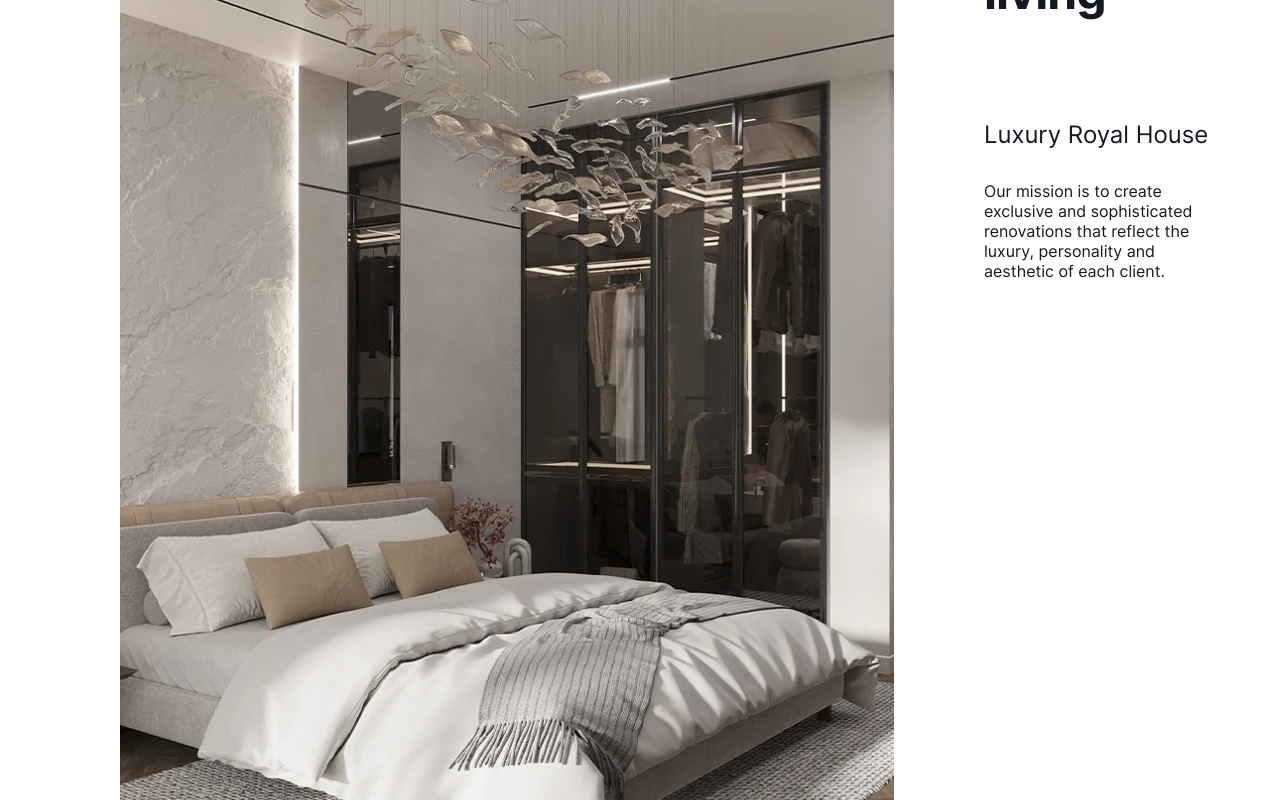
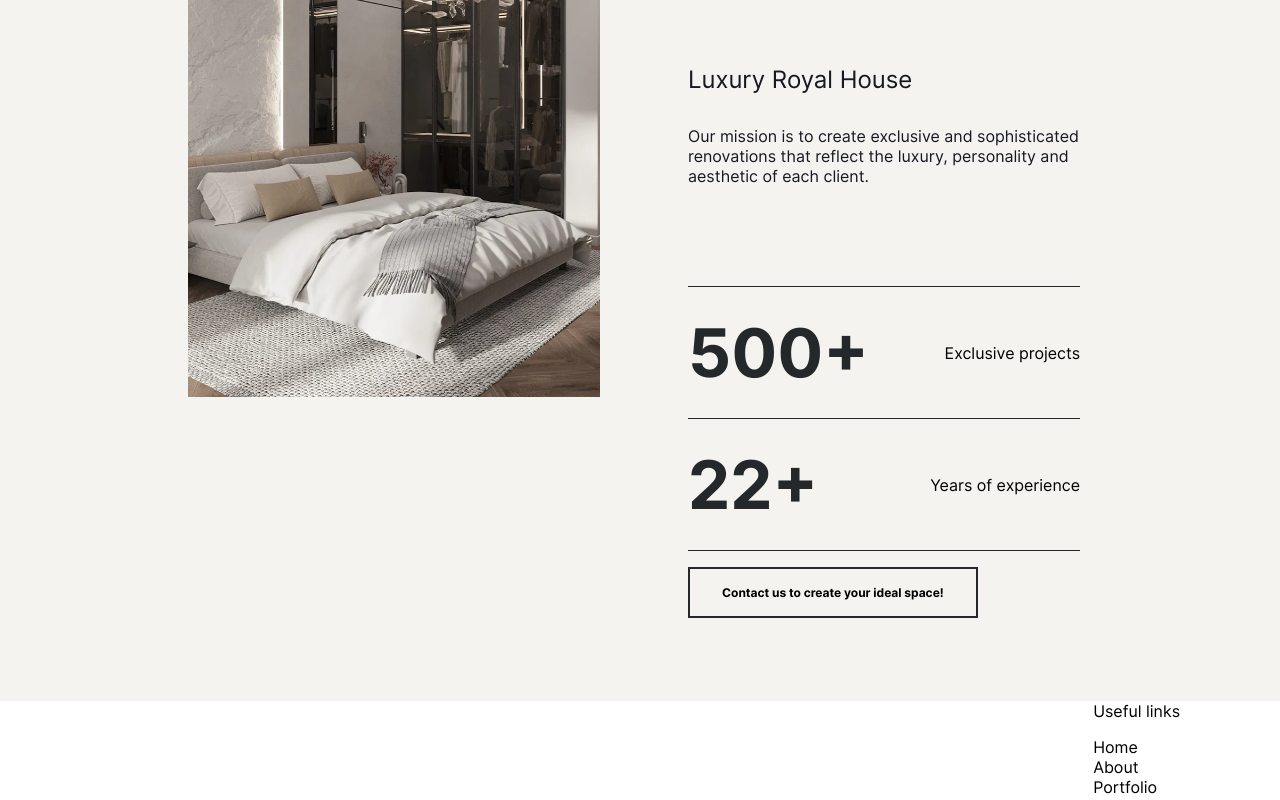
Before and after one commit to yuuikm/luxury-royal-house, a React (Vite) app: page / in a window 1280 px wide. Shown: the part 480-1280 px from the top of the page. Built offline with nearby package versions, Linux system fonts and the light colour scheme.

Commit message:
feat: finished intro section

```diff
--- a/package.json
+++ b/package.json
@@ -15,6 +15,7 @@
     "i18next": "^25.0.1",
     "prettier": "^3.5.3",
     "react": "^19.0.0",
+    "react-countup": "^6.5.3",
     "react-dom": "^19.0.0",
     "react-i18next": "^15.5.1",
     "react-router-dom": "^7.5.0",
--- /dev/null
+++ b/src/components/IntroSection/config.ts
@@ -0,0 +1,24 @@
+import { useTranslation } from 'react-i18next';
+
+interface CounterItem {
+  id: string;
+  number: number;
+  label: string;
+}
+
+export const useIntroSectionCounter = (): CounterItem[] => {
+  const { t } = useTranslation();
+
+  return [
+    {
+      id: 'projects',
+      number: Number(t('intro.projects')),
+      label: t('intro.projectsText'),
+    },
+    {
+      id: 'years',
+      number: Number(t('intro.years')),
+      label: t('intro.yearsText'),
+    },
+  ];
+};
--- a/src/components/IntroSection/index.tsx
+++ b/src/components/IntroSection/index.tsx
@@ -3,21 +3,36 @@
 import SmTitle from 'components/shared/SmTitle';
 import { useTranslation } from 'react-i18next';
 import IntroImage from 'assets/images/home-pic-1-774x1200.webp';
+import { useIntroSectionCounter } from 'components/IntroSection/config.ts';
+import CountUp from 'react-countup';
+import LinkButton from 'components/shared/LinkButton';
 
 const IntroSection: FC = () => {
   const { t } = useTranslation();
+  const introSectionCounter = useIntroSectionCounter();
 
   return (
-    <div className="container">
+    <div className="container intro-bg">
       <div className="intro-section-wrapper">
         <div className="intro-image-section">
-          <img src={IntroImage} />
+          <img src={IntroImage} alt={IntroImage} className="intro-image" />
         </div>
         <div className="intro-info-section">
           <SmTitle />
           <h3 className="intro-title">{t('intro.title')}</h3>
           <h4 className="second-title">{t('intro.subtitle')}</h4>
           <p className="intro-description">{t('intro.description')}</p>
+          <div className="intro-counter-projects">
+            {introSectionCounter.map(({ id, number, label }) => (
+              <div key={id} className="counter-item">
+                <span className="counter-number">
+                  <CountUp end={number} duration={3} suffix="+" />
+                </span>
+                <span className="counter-text">{label}</span>
+              </div>
+            ))}
+          </div>
+          <LinkButton text={t('intro.buttonText')} link="/" style="secondary" />
         </div>
       </div>
     </div>
--- /dev/null
+++ b/src/components/shared/LinkButton/index.tsx
@@ -0,0 +1,19 @@
+// libraries
+import { type FC } from 'react';
+import { Link } from 'react-router-dom';
+
+type ButtonProps = {
+  text: string;
+  link: string;
+  style: string;
+};
+
+const LinkButton: FC<ButtonProps> = ({ text, link, style }) => {
+  return (
+    <Link className={`btn-link ${style}`} to={link}>
+      {text}
+    </Link>
+  );
+};
+
+export default LinkButton;
--- a/src/provider/i18n.ts
+++ b/src/provider/i18n.ts
@@ -23,6 +23,11 @@
         subtitle: 'Luxury Royal House',
         description:
           'Our mission is to create exclusive and sophisticated renovations that reflect the luxury, personality and aesthetic of each client.',
+        projects: '500',
+        projectsText: 'Exclusive projects',
+        years: '22',
+        yearsText: 'Years of experience',
+        buttonText: 'Contact us to create your ideal space!',
       },
     },
   },
@@ -41,6 +46,11 @@
         subtitle: 'Luxury Royal House',
         description:
           'Наша миссия — создавать эксклюзивные и утончённые ремонты, отражающие роскошь, индивидуальность и эстетику каждого клиента.',
+        projects: '500',
+        projectsText: 'Эксклюзивных проектов',
+        years: '22',
+        yearsText: 'Года опыта',
+        buttonText: 'Свяжитесь с нами!',
       },
     },
   },
--- a/src/styles/components/intro-section.scss
+++ b/src/styles/components/intro-section.scss
@@ -1,13 +1,23 @@
+.intro-bg {
+  background-color: $c-intro-section-bg;
+}
+
 .intro-section-wrapper {
   display: flex;
   padding: 100px 0;
 
   .intro-image-section {
-    padding: 0 20px;
+    text-align: center;
+    flex-basis: 60%;
+
+    .intro-image {
+      width: 70%;
+    }
   }
 
   .intro-info-section {
-    padding: 0 70px;
+    flex-basis: 40%;
+    padding-right: 100px;
   }
 
   .intro-title {
@@ -30,5 +40,24 @@
   .intro-description {
     color: $c-intro-description-text;
     font-size: 16px;
+    padding-bottom: 100px;
+  }
+
+  .intro-counter-projects {
+    border-top: 1px solid $c-intro-section-counter-border;
+    padding-bottom: 30px;
+
+    .counter-item {
+      display: flex;
+      justify-content: space-between;
+      align-items: center;
+      padding: 25px 0;
+      border-bottom: 1px solid $c-intro-section-counter-border;
+    }
+    .counter-number {
+      color: $c-intro-section-counter-title;
+      font-size: 67px;
+      font-weight: 700;
+    }
   }
 }
--- /dev/null
+++ b/src/styles/elements/button.scss
@@ -0,0 +1,16 @@
+.btn-link {
+  padding: 16px 32px;
+  font-size: 12px;
+  font-weight: 700;
+}
+
+.secondary {
+  background-color: transparent;
+  border: 2px solid $c-button-border;
+  transition: 0.3s;
+
+  &:hover {
+    background-color: $c-button-secondary-hover;
+    border: 2px solid $c-button-secondary-hover;
+  }
+}
--- a/src/styles/index.scss
+++ b/src/styles/index.scss
@@ -10,6 +10,7 @@
 
 // elements
 @import "elements/container";
+@import "elements/button";
 
 // components
 @import "components/header";
--- a/src/styles/settings/colors.scss
+++ b/src/styles/settings/colors.scss
@@ -1,6 +1,9 @@
 $c-black: #000000;
+$c-black-2: #161922;
+$c-black-3: #25282A;
 $c-white: #ffffff;
-$c-black-2: #161922;
+$c-white-2: #F5F3EF;
+$c-gold-1: #d9ba53;
 
 $c-header-bg: $c-black;
 $c-header-text: $c-white;
@@ -10,3 +13,11 @@
 $c-intro-title-text: $c-black-2;
 $c-intro-second-title-text: $c-black-2;
 $c-intro-description-text: $c-black-2;
+$c-intro-section-bg: $c-white-2;
+$c-intro-section-counter-title: $c-black-3;
+$c-intro-section-counter-text: $c-black-3;
+$c-intro-section-counter-border: $c-black-3;
+
+$c-button-border: $c-black-3;
+$c-button-text: $c-black-3;
+$c-button-secondary-hover: $c-gold-1;
```
Also changed, not shown: src/constants/texts.ts (deleted, +0 -36 lines), 1 other file (tests, documents, lock files or other folders).
